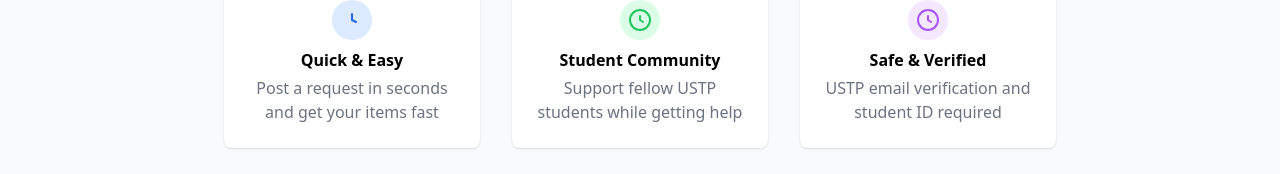
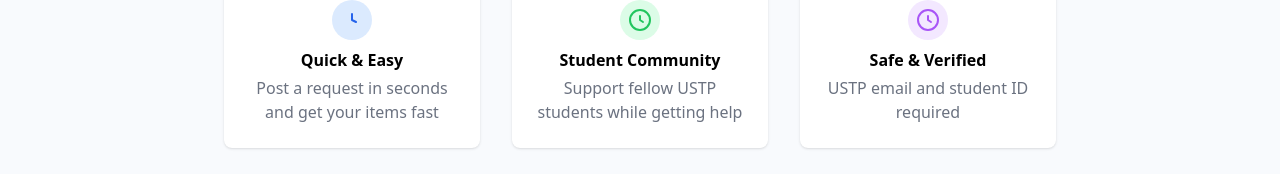
Before and after one commit to 1MS0free/BilixPress, a React (Create React App) app in the folder client/: page / in a window 1280 px wide. Shown: the part 961-1135 px from the top of the page. Built offline with nearby package versions, Linux system fonts and the light colour scheme; no server answers.

Commit message:
landing page changes

```diff
--- a/client/src/pages/LandingPage.js
+++ b/client/src/pages/LandingPage.js
@@ -58,7 +58,7 @@ const LandingPage = () => (
             <svg width="24" height="24" fill="none" viewBox="0 0 24 24"><circle cx="12" cy="12" r="10" stroke="#a855f7" strokeWidth="2"/><path d="M12 8v4l3 2" stroke="#a855f7" strokeWidth="2" strokeLinecap="round" strokeLinejoin="round"/></svg>
           </div>
           <div className="font-semibold mb-1">Safe & Verified</div>
-          <div className="text-gray-500 text-center">USTP email verification and student ID required</div>
+          <div className="text-gray-500 text-center">USTP email and student ID required</div>
         </div>
       </div>
     </section>
```
